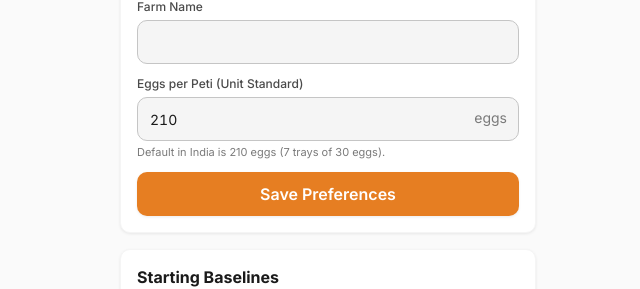
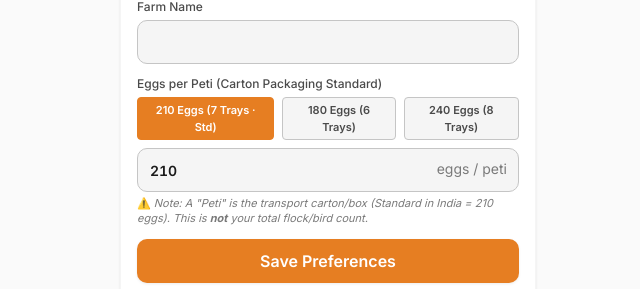
Before and after one commit to pravinsingh1109/KukkutPro, a React (Vite) app in the folder frontend/: page /settings in a window 1280 px wide. Shown: the part 281-570 px from the top of the page, without its empty margins (312-952 px from the left). Built offline with nearby package versions, Linux system fonts and the light colour scheme; no server answers.

Commit message:
fix: reset farm petiSize to 210 standard and add presets and validation bounds

```diff
--- a/frontend/src/features/sales/SaleForm.tsx
+++ b/frontend/src/features/sales/SaleForm.tsx
@@ -217,8 +217,19 @@ export const SaleForm: React.FC = () => {
               </span>
             </div>
             {qtyMode !== 'EGGS' && (
-              <p className="text-caption text-neutral-500 mt-1">
-                = <strong>{totalEggs}</strong> total eggs
+              <div className="flex items-center justify-between text-caption text-neutral-500 mt-1">
+                <span>
+                  = <strong>{totalEggs.toLocaleString('en-IN')}</strong> total eggs
+                </span>
+                <span className="text-[11px] text-neutral-400 font-medium">
+                  {qtyMode === 'PETI' ? `(${petiSize} eggs / peti)` : `(${TRAY_SIZE} eggs / tray)`}
+                </span>
+              </div>
+            )}
+            {isStockInsufficient && totalEggs > 0 && (
+              <p className="text-caption text-danger-500 font-semibold mt-1 flex items-center gap-1">
+                <AlertTriangle size={14} className="shrink-0" />
+                <span>Selected quantity ({totalEggs} eggs) exceeds available stock ({availableEggs} eggs)</span>
               </p>
             )}
           </div>
--- a/frontend/src/features/settings/Settings.tsx
+++ b/frontend/src/features/settings/Settings.tsx
@@ -174,20 +174,46 @@ export const Settings: React.FC = () => {
 
           <div>
             <label className="block text-label text-neutral-700 mb-1 font-medium">
-              Eggs per Peti (Unit Standard)
+              Eggs per Peti (Carton Packaging Standard)
             </label>
+
+            {/* Quick Presets */}
+            <div className="flex gap-2 mb-2">
+              {[
+                { label: '210 Eggs (7 Trays · Std)', value: 210 },
+                { label: '180 Eggs (6 Trays)', value: 180 },
+                { label: '240 Eggs (8 Trays)', value: 240 },
+              ].map((preset) => (
+                <button
+                  key={preset.value}
+                  type="button"
+                  onClick={() => setPetiSize(preset.value)}
+                  className={`px-2.5 py-1 text-[11px] font-semibold rounded border transition-colors ${
+                    petiSize === preset.value
+                      ? 'bg-brand-500 text-white border-brand-500 shadow-xs'
+                      : 'bg-neutral-100 text-neutral-700 border-neutral-300 hover:bg-neutral-200'
+                  }`}
+                >
+                  {preset.label}
+                </button>
+              ))}
+            </div>
+
             <div className="relative">
               <input
                 type="number"
-                min="1"
+                min="30"
+                max="420"
                 value={petiSize}
-                onChange={(e) => setPetiSize(parseInt(e.target.value) || 210)}
-                className="w-full h-11 px-3 rounded-md border border-neutral-300 bg-neutral-100 text-body focus:border-brand-500 focus:bg-white outline-none tabular-nums"
+                onChange={(e) => setPetiSize(Math.min(420, Math.max(30, parseInt(e.target.value) || 210)))}
+                className="w-full h-11 px-3 rounded-md border border-neutral-300 bg-neutral-100 text-body focus:border-brand-500 focus:bg-white outline-none tabular-nums font-semibold"
                 required
               />
-              <span className="absolute right-3 top-2.5 text-body text-neutral-500">eggs</span>
+              <span className="absolute right-3 top-2.5 text-body text-neutral-500">eggs / peti</span>
             </div>
-            <p className="text-caption text-neutral-500 mt-1">Default in India is 210 eggs (7 trays of 30 eggs).</p>
+            <p className="text-caption text-neutral-500 mt-1">
+              ⚠️ <em>Note: A "Peti" is the transport carton/box (Standard in India = 210 eggs). This is <strong>not</strong> your total flock/bird count.</em>
+            </p>
           </div>
 
           <button
```
Also changed, not shown: 1 other file (tests, documents, lock files or other folders).
